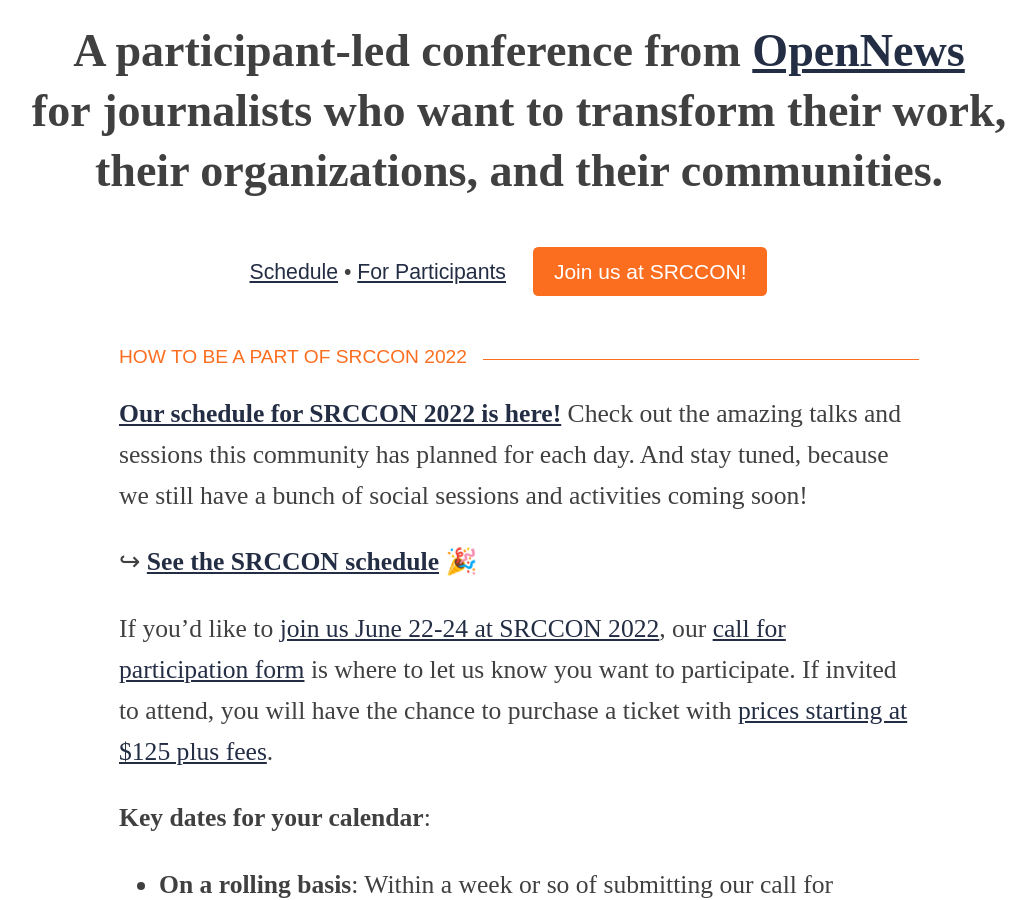
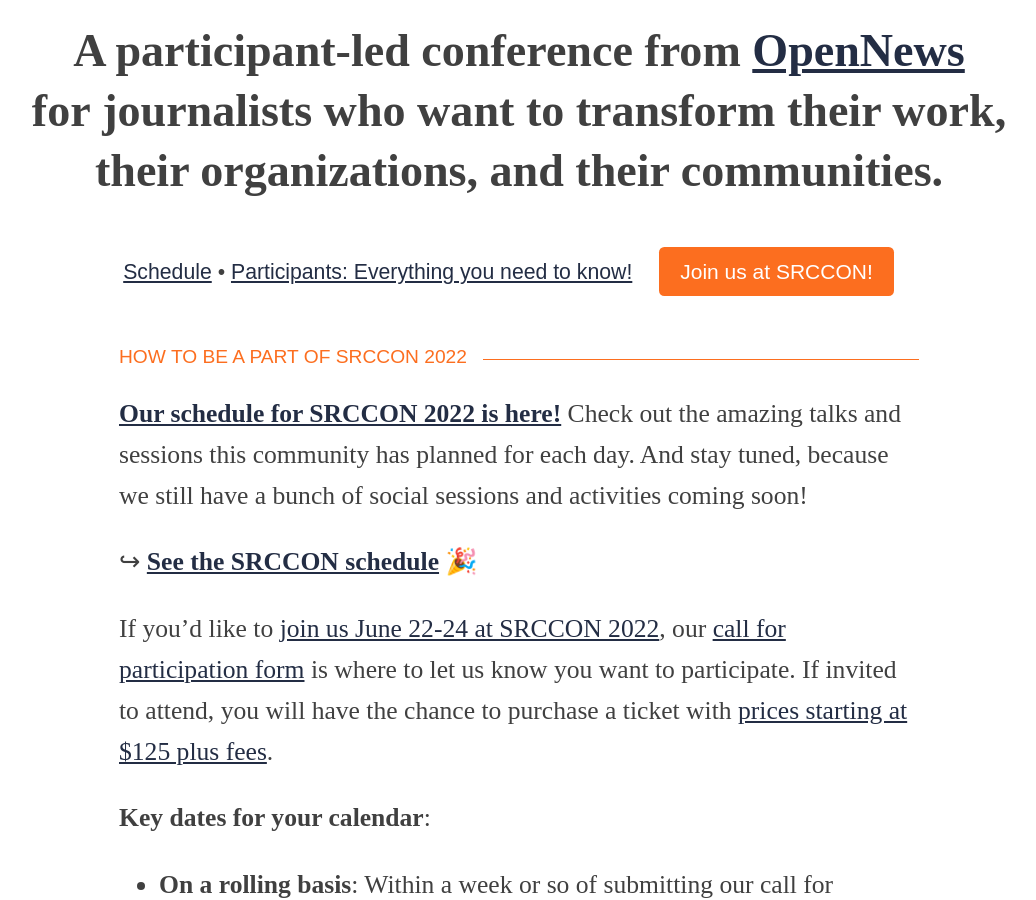
Before and after one commit to OpenNews/srccon-2022, a Jekyll site: the page built from homepage.md, in a window 1280 px wide and 900 px high, scrolled down 496 px. Shown: the whole window, without its empty margins (121-1157 px from the left). Built offline with Jekyll 4.4.1, drawn with Linux system fonts in a browser that asks for light colours; some web fonts are replaced; our own code applies the rules of GitHub Pages for plain Markdown files; some of the changed text lies outside the part shown.

Commit message:
more tiny updates

```diff
--- a/_includes/simple_footer.html
+++ b/_includes/simple_footer.html
@@ -26,7 +26,8 @@
             <h3>About this event</h3>
             <ul>
                 <li><a href="/participation/form/">Call for Participation</a></li>
-                <li><a href="/attendees">Attendee Information</a></li>
+                <li><a href="/participant-prep">Participants: Everything you need to know!</a></li>
+                <!-- <li><a href="/attendees">Attendee Information</a></li> -->
                 <!--<li><a href="/sessions/proposal-guide/">Session Proposal Guide</a></li>-->
                 <li><a href="/conduct">Code of Conduct</a></li>
                 <li><a href="/support">Care and Support</a></li>
--- a/_layouts/simple_layout.html
+++ b/_layouts/simple_layout.html
@@ -54,7 +54,7 @@
             {% endif %}
             {% if page.section == 'homepage' %}<p class="big-type">A participant-led conference from <a href="https://opennews.org">OpenNews</a> for&nbsp;journalists who want to transform their work, their organizations, and their communities.</p>{% endif %}
             <div class="sub-nav">
-                <a href="/schedule">Schedule</a> • <a href="/participant-prep">For Participants</a>
+                <a href="/schedule">Schedule</a> • <a href="/participant-prep">Participants: Everything you need to know!</a>
                 {% if page.cta_button_text %}
                 <a href="{{ page.cta_button_link }}" class="button">{{ page.cta_button_text }}</a>
                 {% else %}
```
